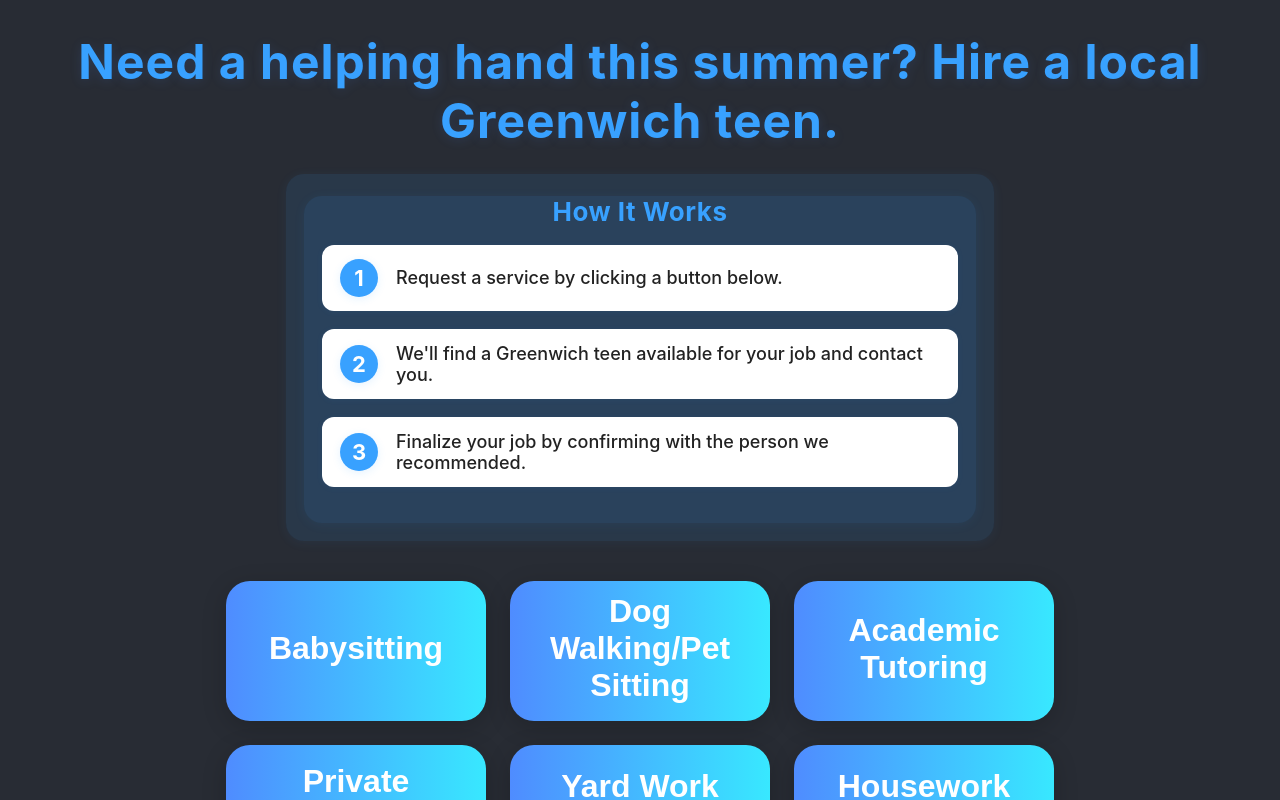
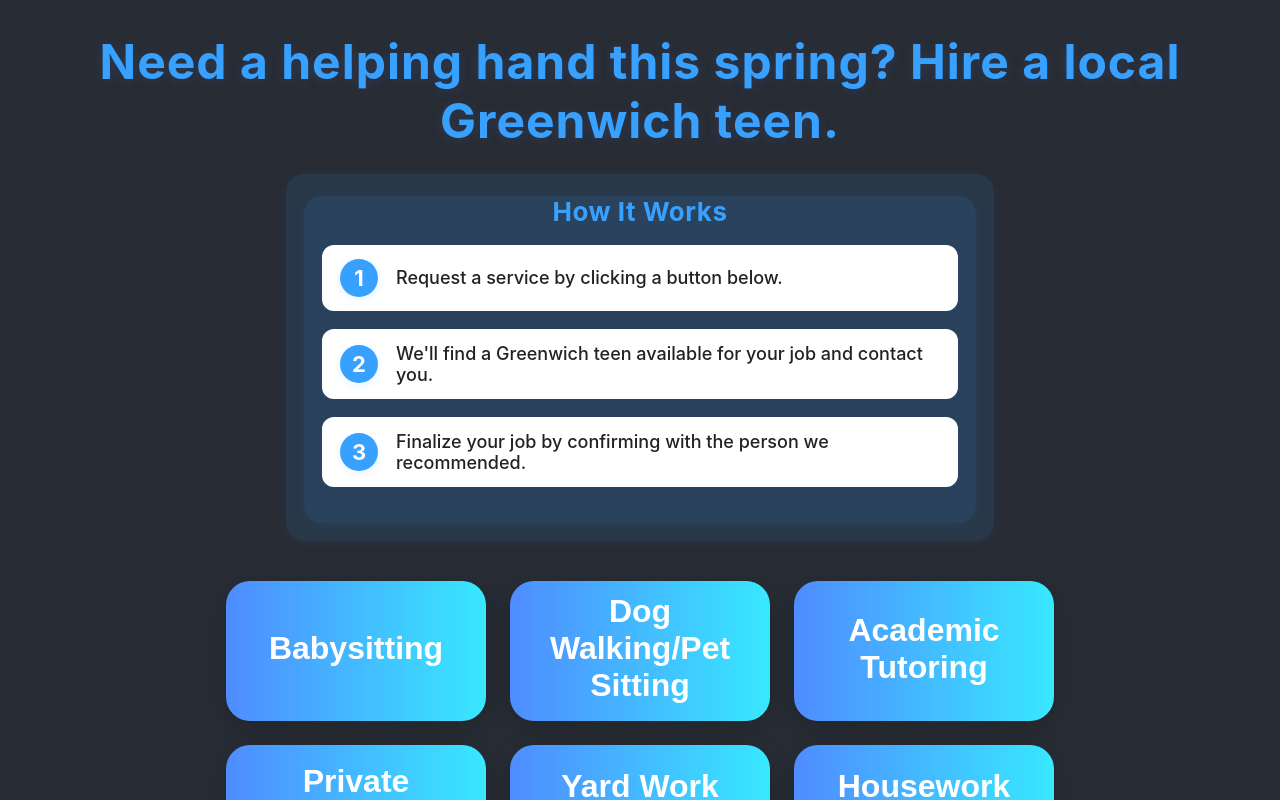
Before and after one commit to ilyaskuratovsky/hire-a-teen, a React (Create React App) app: page /admin in a window 1280 px wide. Shown: the top 800 px of the page. Built offline with nearby package versions, Linux system fonts and the light colour scheme.

Commit message:
dynamic season

```diff
--- a/src/Main.js
+++ b/src/Main.js
@@ -7,6 +7,40 @@ import "./Main.css";
 import BUTTONS from "./buttons.js"; // Import the buttons configuration
 import HowItWorks from "./HowItWorks.react.js";
 import Spinner from "./Spinner.react.js"; // Add this import at the top
+
+function getDynamicSeason(date = new Date()) {
+  const year = date.getFullYear();
+
+  // Approximate season start dates
+  const springStart = new Date(year, 2, 20); // March 20
+  const summerStart = new Date(year, 5, 21); // June 21
+  const fallStart = new Date(year, 8, 22); // September 22
+  const winterStart = new Date(year, 11, 21); // December 21
+
+  // Switch to the new season 15 days early
+  const springSwitch = new Date(springStart);
+  springSwitch.setDate(springSwitch.getDate() - 15);
+
+  const summerSwitch = new Date(summerStart);
+  summerSwitch.setDate(summerSwitch.getDate() - 15);
+
+  const fallSwitch = new Date(fallStart);
+  fallSwitch.setDate(fallSwitch.getDate() - 15);
+
+  const winterSwitch = new Date(winterStart);
+  winterSwitch.setDate(winterSwitch.getDate() - 15);
+
+  if (date >= winterSwitch || date < springSwitch) {
+    return "winter";
+  }
+  if (date >= springSwitch && date < summerSwitch) {
+    return "spring";
+  }
+  if (date >= summerSwitch && date < fallSwitch) {
+    return "summer";
+  }
+  return "fall";
+}
 
 function App() {
   const [showModal, setShowModal] = useState(false);
@@ -28,6 +62,8 @@ function App() {
   });
   const [teenSignupSent, setTeenSignupSent] = useState(false);
   const [submitting, setSubmitting] = useState(false);
+
+  const season = getDynamicSeason();
 
   const handleOpenModal = (btn) => {
     setActiveForm(btn);
@@ -110,10 +146,10 @@ function App() {
         alert(
           "Failed to send signup: " +
             JSON.stringify(error) +
-            ". Please alert the administrator."
+            ". Please alert the administrator.",
         );
         setSubmitting(false); // Stop spinner
-      }
+      },
     );
   };
 
@@ -152,9 +188,9 @@ function App() {
         alert(
           "Failed to send signup: " +
             JSON.stringify(error) +
-            ". Please alert the administrator."
+            ". Please alert the administrator.",
         );
-      }
+      },
     );
 
     // Save to Firestore
@@ -190,7 +226,7 @@ function App() {
             textShadow: "0 2px 12px rgba(79,140,255,0.15)",
           }}
         >
-          Need a helping hand this summer? Hire a local Greenwich teen.
+          Need a helping hand this {season}? Hire a local Greenwich teen.
         </h1>
         <div
           style={{
@@ -308,7 +344,7 @@ function App() {
                 letterSpacing: 0.1,
               }}
             >
-              (Are you looking to work this summer?)
+              (Are you looking to work this {season}?)
             </span>
           </button>
         </div>
```
